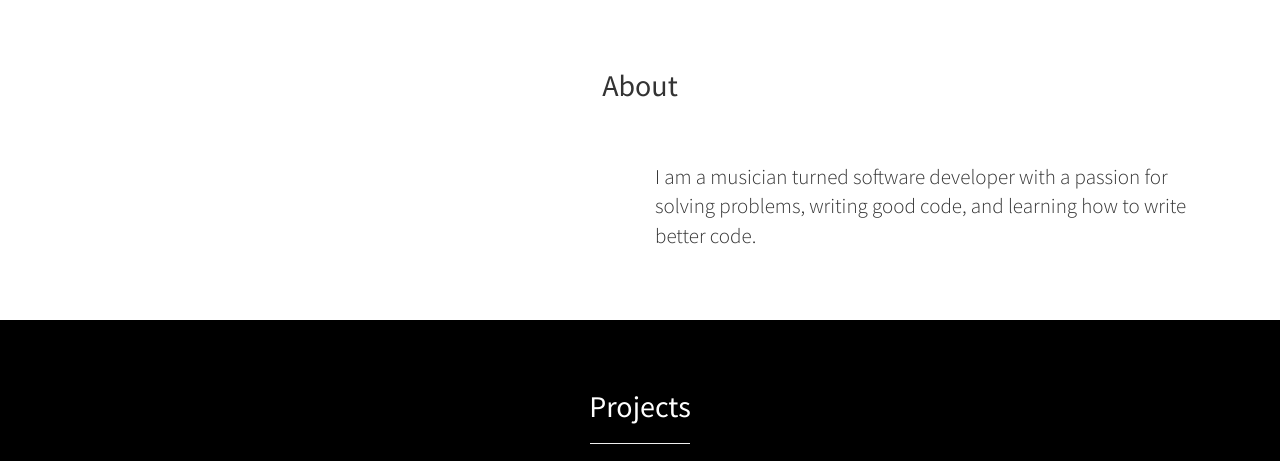
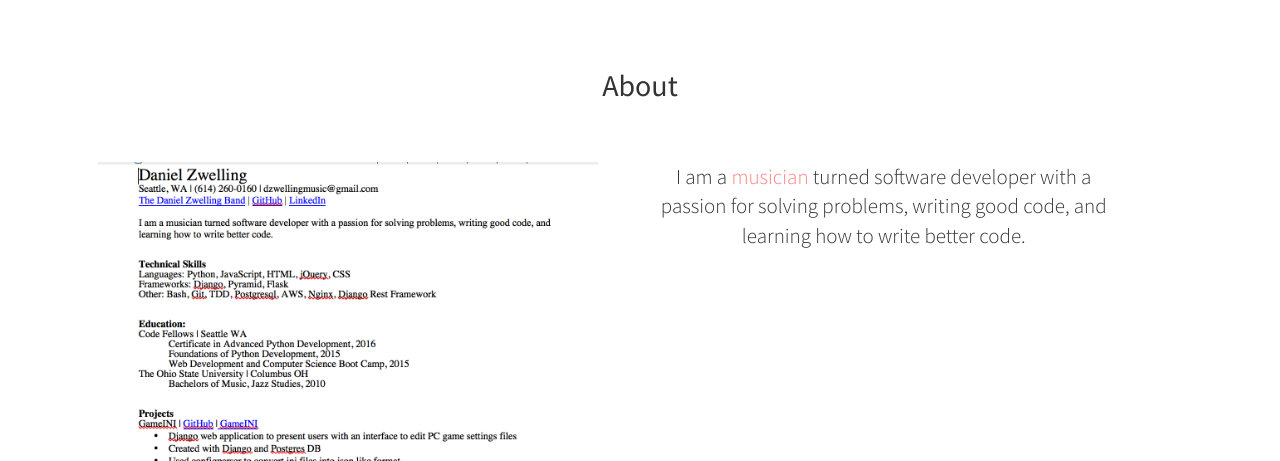
Before and after one commit to DZwell/portfolio, a Flask app: page / in a window 1280 px wide. Shown: the part 801-1262 px from the top of the page. Run offline with Flask 2, Linux system fonts and the light colour scheme; some libraries are stand-ins or nearby versions.

Commit message:
Add images

```diff
--- /dev/null
+++ b/static/css/style.css
@@ -0,0 +1,10 @@
+a {
+  color: #ff8080;
+}
+
+a:hover,
+a:focus,
+a:active {
+  color: #ff1a1a;
+  text-decoration: none;
+}
--- a/templates/index.html
+++ b/templates/index.html
@@ -44,12 +44,10 @@
                     <h2 style="padding-bottom: 50px;">About</h2>
                 </div>
                 <div class="col-lg-6 text-center">
-                    <!-- <img src="../static/img/10947475.jpeg"/ style="max-width: 500px;width: 100%;"> -->
+                    <img src="../static/img/resume.jpg"/ style="max-width: 500px;width: 100%;">
                 </div>
-                <div class="col-lg-6">
-                    <p class="lead">I am a musician turned software developer with a passion for solving problems, writing good code, and learning how to write better code.</p>
-                    <!-- <p class="lead">When I was a child I used to be a child so now I'm not and I've become more adult because I am also an adult now.  I drum with the drummers and sometimes I do weddings with my band the Danny Z Banderoos.  Banderoo sort of rhymes with kangaroo, an animal found in Australia.</p> -->
-                    <!-- <p class="lead">Honestly, I like house cats more than house dogs.  Craft beer is for suckers, and if you can't hang then you can't bang.  I'm out, pce.</p> -->
+                <div class="col-lg-5 text-center">
+                    <p id="blurb" class="lead">I am a <a target="_blank" href="http://danielzwellingband.com/">musician</a> turned software developer with a passion for solving problems, writing good code, and learning how to write better code.</p>
                 </div>
             </div>
             <!-- /.row -->
```
Also changed, not shown: static/img/10947475.jpeg (added), static/img/background.jpg (added), static/img/gameini.jpg (added), static/img/meathead.jpg (added), static/img/resume.jpg (added).
